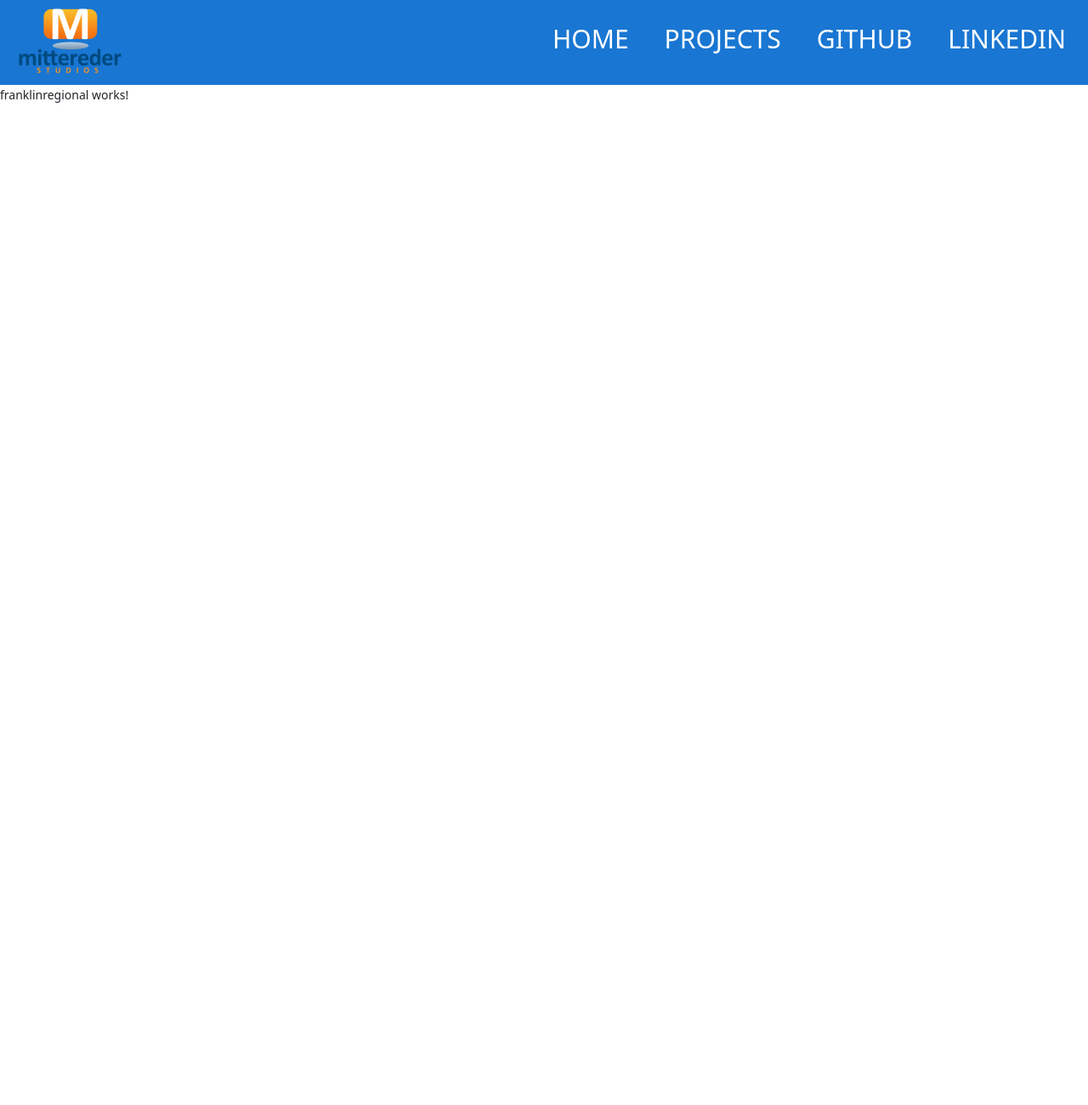
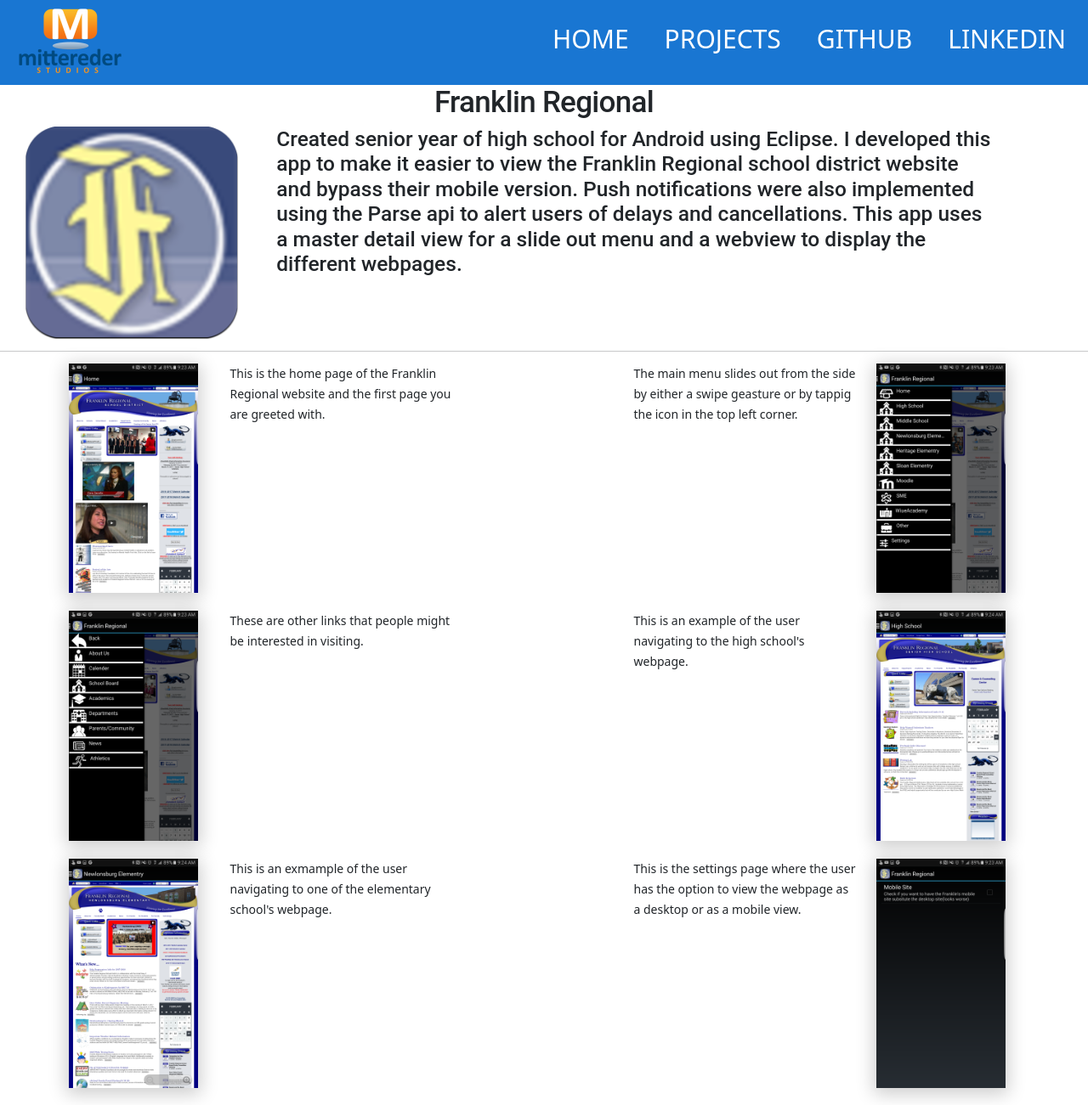
Before and after one commit to macmittereder/Mittereder-Website-Angular, an Angular app: page /projects/franklinregional in a window 1280 px wide. Shown: the whole page at 85% size. Before the commit the page ends 800 px from the top, so only its background shows below. Built offline with nearby package versions, Linux system fonts and the light colour scheme.

Commit message:
Added Franklin Regional

```diff
--- a/src/app/projects/franklinregional/franklinregional.component.html
+++ b/src/app/projects/franklinregional/franklinregional.component.html
@@ -1 +1,49 @@
-<p>franklinregional works!</p>
+<div class="row">
+    <div class="col-md-12 text-center">
+        <h1>Franklin Regional</h1>
+    </div>
+</div>
+<div class="row">
+    <div class="col-md-3"><img class="icon" src="assets/images/fr/fricon.png" /></div>
+    <div class="col-md-8">
+        <h3>Created senior year of high school for Android using Eclipse. I developed this app to make it easier to view the Franklin Regional school district website and bypass their mobile version. Push notifications were also implemented using the Parse api
+            to alert users of delays and cancellations. This app uses a master detail view for a slide out menu and a webview to
+            display the different webpages.</h3>
+    </div>
+</div>
+<hr class="seperator" />
+<div class="container">
+    <div class="row">
+        <div class="col-md-2"><img class="preview" src="assets/images/fr/fr1.png" /></div>
+        <div class="col-md-3">
+            <p>This is the home page of the Franklin Regional website and the first page you are greeted with.</p>
+        </div>
+        <div class="col-md-2"></div>
+        <div class="col-md-3">
+            <p>The main menu slides out from the side by either a swipe geasture or by tappig the icon in the top left corner.</p>
+        </div>
+        <div class="col-md-2"><img class="preview" src="assets/images/fr/fr2.png" /></div>
+    </div><br />
+    <div class="row">
+        <div class="col-md-2"><img class="preview" src="assets/images/fr/fr3.png" /></div>
+        <div class="col-md-3">
+            <p>These are other links that people might be interested in visiting.</p>
+        </div>
+        <div class="col-md-2"></div>
+        <div class="col-md-3">
+            <p>This is an example of the user navigating to the high school's webpage.</p>
+        </div>
+        <div class="col-md-2"><img class="preview" src="assets/images/fr/fr4.png" /></div>
+    </div><br />
+    <div class="row">
+        <div class="col-md-2"><img class="preview" src="assets/images/fr/fr5.png" /></div>
+        <div class="col-md-3">
+            <p>This is an exmample of the user navigating to one of the elementary school's webpage.</p>
+        </div>
+        <div class="col-md-2"></div>
+        <div class="col-md-3">
+            <p>This is the settings page where the user has the option to view the webpage as a desktop or as a mobile view.</p>
+        </div>
+        <div class="col-md-2"><img class="preview" src="assets/images/fr/fr6.png" /></div>
+    </div>
+</div>
```
